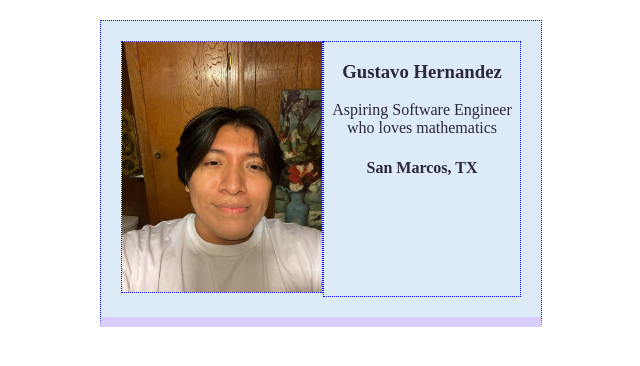
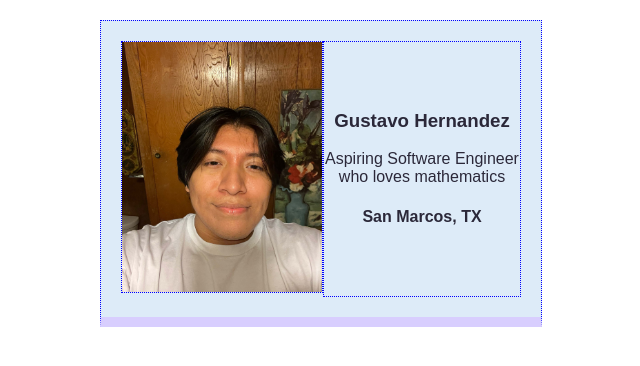
Before and after one commit to GusWiz/business-card, a plain HTML site: page index.html in a window 1280 px wide. Shown: the whole page, without its empty margins (319-959 px from the left). Drawn offline with Linux system fonts and the light colour scheme.

Commit message:
centered the info section.

```diff
--- a/index.html
+++ b/index.html
@@ -10,7 +10,7 @@
                 class="avatar blue-border"
                 alt="Gustavo Hernandez Face with a faint smile.">
             </div>
-            <div class="blue-border">
+            <div class="info blue-border">
                 <h3>Gustavo Hernandez</h3>
                 <div >
                     <p>Aspiring Software Engineer who loves mathematics</p>
--- a/style.css
+++ b/style.css
@@ -1,5 +1,6 @@
 body {
     margin: 20px;
+    font-family: sans-serif, Verdana, Geneva, Tahoma;
 }
 .avatar {
     width: 200px;
@@ -23,3 +24,8 @@ body {
 .blue-border {
     border: 1px dotted blue;
 }
+
+.info {
+    display: flexbox;
+    align-content: center;
+}
```
